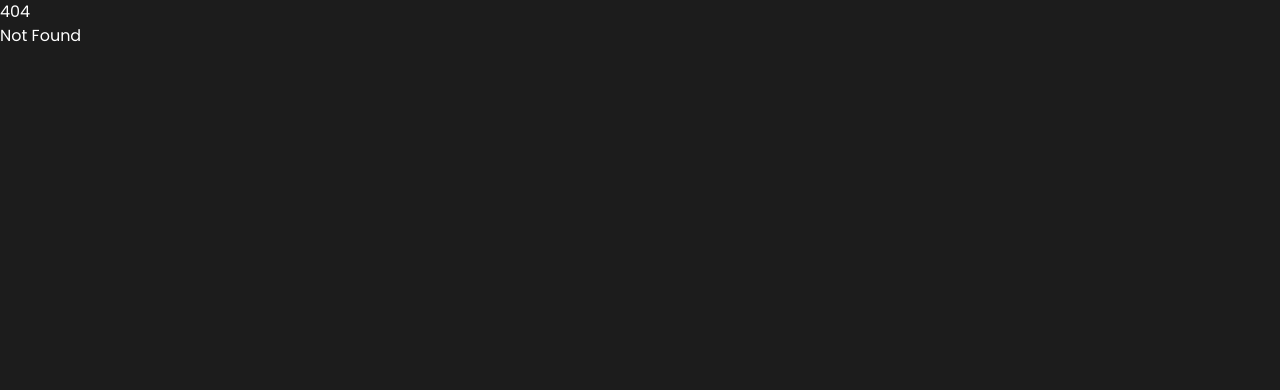
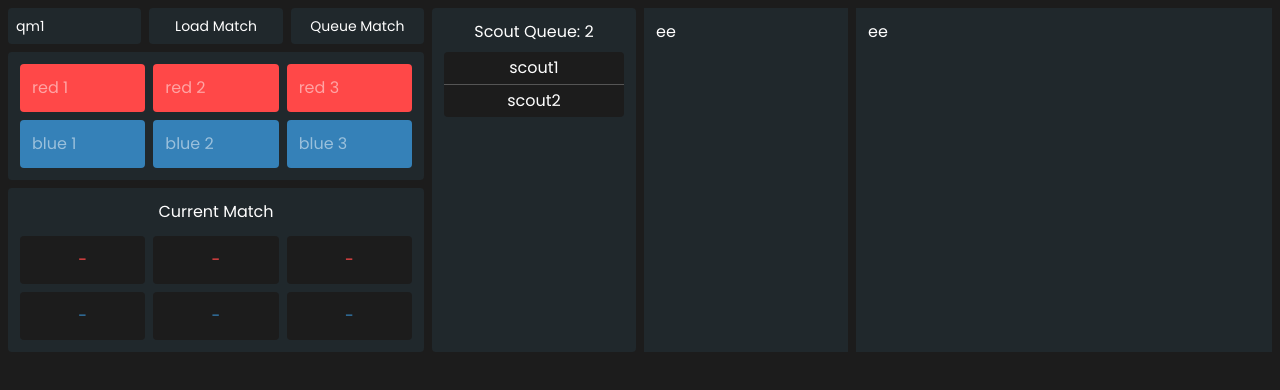
Before and after one commit to flamingchickens1540/StackedChickens, a SvelteKit app: page /admin in a window 1280 px wide. Before the commit this address had no page. Shown: the top 390 px of the page. Built offline with nearby package versions, Linux system fonts and the light colour scheme.

Commit message:
feat: some admin page ui

```diff
--- a/src/app.css
+++ b/src/app.css
@@ -7,7 +7,7 @@
 }
 
 button {
-	@apply hover:scale-105 text-imperial-red active:text-xanthous
+	@apply hover:scale-107 active:text-xanthous
 }
 
 @layer base {
--- /dev/null
+++ b/src/routes/admin/+page.svelte
@@ -0,0 +1,85 @@
+<script lang=ts>
+    type Robot = {teamKey: string, color: 'blue' | 'red'}
+    type Match = [Robot, Robot, Robot, Robot, Robot, Robot]
+
+    const emptyMatch: () => Match = () => [
+        {teamKey: '', color: 'red'},
+        {teamKey: '', color: 'red'},
+        {teamKey: '', color: 'red'},
+        {teamKey: '', color: 'blue'},
+        {teamKey: '', color: 'blue'},
+        {teamKey: '', color: 'blue'},
+    ]
+
+    let currentMatch: Match = $state(emptyMatch())
+    let nextMatch: Match = $state(emptyMatch())
+    let matchKey: string = $state('qm1')
+    let scoutQueue: string[] = $state(['scout1', 'scout2'])
+
+    function loadMatch() {}
+
+    function queueMatch() {}
+
+    function removeScout(i: number) {
+        scoutQueue.splice(i, 1)
+    }
+</script>
+
+<div class="grid grid-cols-6 grid-flow-col gap-2 p-2">
+    <!--mathces and stuff-->
+    <div class="col-span-2">
+
+        <!--next match-->
+        <div class="grid grid-cols-3 grid-flow-col gap-2 text-sm mb-2">
+            <input type="text" class="col-span-1 bg-gunmetal rounded p-2" placeholder="Match Key" bind:value={matchKey}>
+            <button class="col-span-1 simple bg-gunmetal rounded p-2" onclick={loadMatch}>
+                Load Match
+            </button>
+            <button class="col-span-1 simple bg-gunmetal rounded p-2" onclick={queueMatch}>
+                Queue Match
+            </button>
+        </div>
+
+        <div class="bg-gunmetal p-3 rounded text-center">
+            <div class="grid grid-cols-3 grid-rows-2 gap-2">
+                {#each currentMatch as {teamKey, color}, i}
+                    <input class="bg-eerie-black rounded p-3 {color == 'red' ? "bg-imperial-red" : "bg-steel-blue"}" placeholder={color+" "+(i%3+1)}>
+                {/each}
+            </div>
+        </div>
+
+        <!--current match-->
+        <div class="bg-gunmetal p-3 rounded mt-2 text-center">
+            <span class="text-center">Current Match</span>
+            <div class="grid grid-cols-3 grid-rows-2 gap-2 mt-3">
+                {#each currentMatch as {teamKey, color}}
+                    <div class="bg-eerie-black rounded p-3">
+                        <span class="{color == 'red' ? 'text-imperial-red' : 'text-steel-blue'}">
+                            {teamKey == '' ? '-' : teamKey}
+                        </span>
+                    </div>
+                {/each}
+            </div>
+        </div>
+    </div>
+
+    <!--queue-->
+    <div class="col-span-1 bg-gunmetal p-3 text-center rounded">
+        Scout Queue: {scoutQueue.length}
+        <div class="bg-eerie-black rounded mt-2">
+            {#each scoutQueue, i}
+                <div class="p-1 {i == 0 ? "" : "border-t-1"} border-white/25">
+                    <button class="hover:opacity-50 hover:line-through decoration-2 hover:scale-100" onclick={() => removeScout(i)}>
+                        {scoutQueue[i]}
+                    </button>
+                </div>
+            {/each}
+        </div>
+    </div>
+
+    <!--buttons-->
+    <div class="col-span-1 bg-gunmetal p-3">ee</div>
+
+    <!--schedule?-->
+    <div class="col-span-2 bg-gunmetal p-3">ee</div>
+</div>
```
Also changed, not shown: src/routes/matchscout/+page.svelte (added), src/routes/pitscout/+page.svelte (added).
